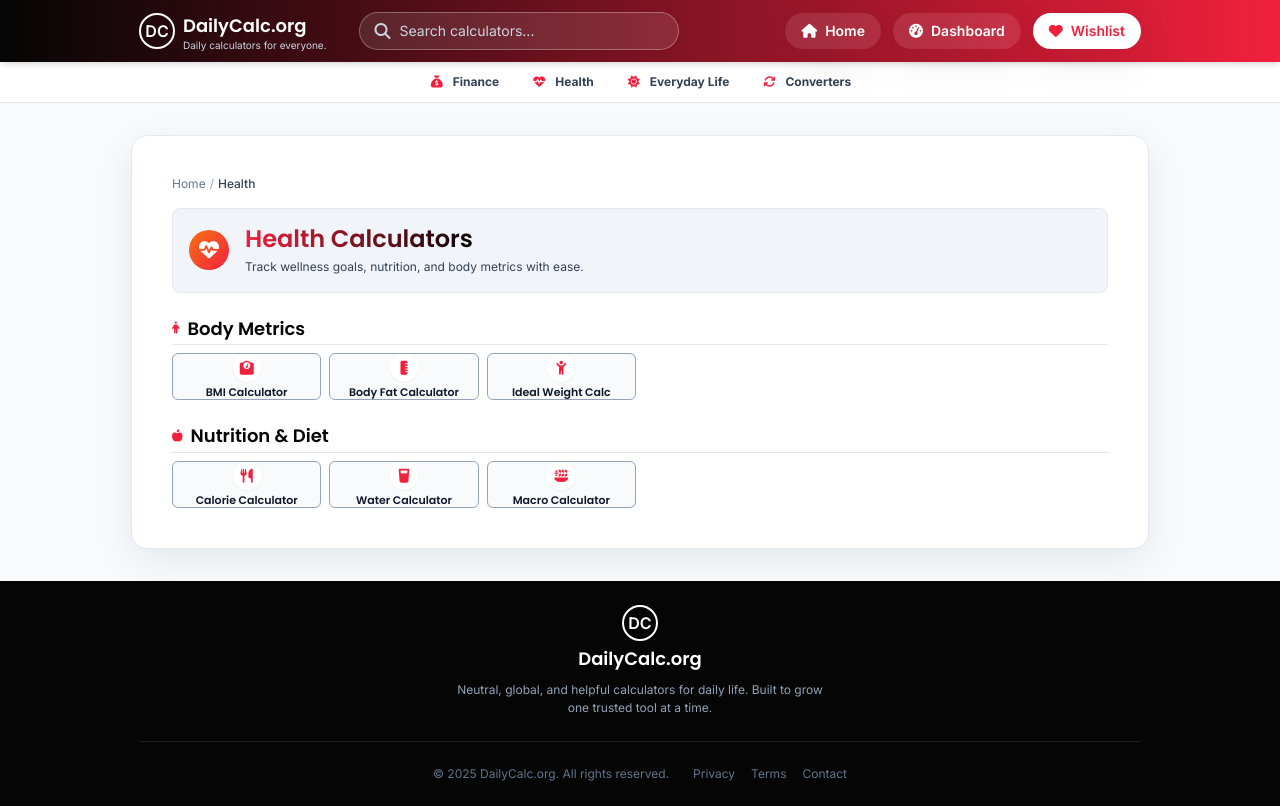
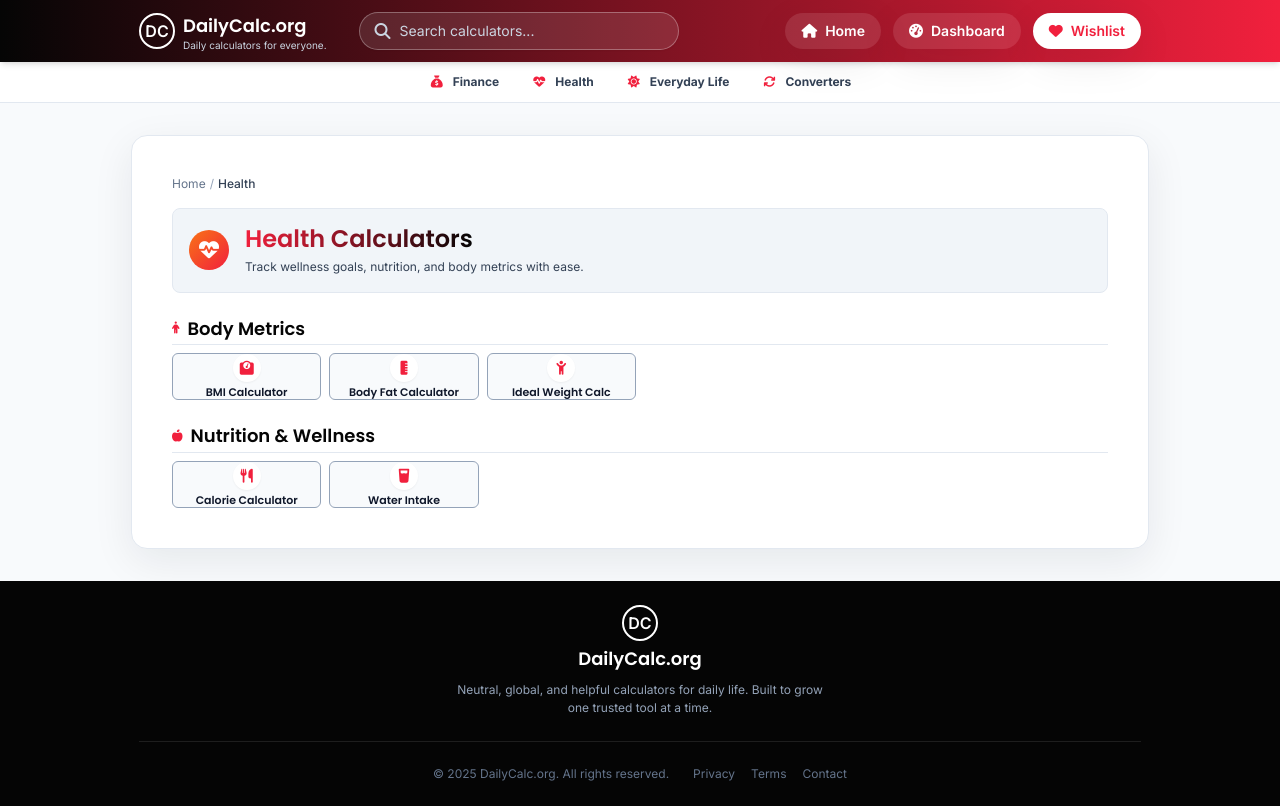
Before and after one commit to toolblaster/DailyCalc.org, a plain HTML site: page health/index.html in a window 1280 px wide. Drawn offline with nearby package versions, Linux system fonts and the light colour scheme.

Commit message:
Update index.html

```diff
--- a/health/index.html
+++ b/health/index.html
@@ -66,9 +66,9 @@
                     </a>
                 </div>
 
-                <!-- SUBCATEGORY 2: Nutrition & Diet -->
+                <!-- SUBCATEGORY 2: Nutrition & Wellness -->
                 <h2 class="calc-subcat-title">
-                    <i class="fa-solid fa-apple-whole"></i> Nutrition & Diet
+                    <i class="fa-solid fa-apple-whole"></i> Nutrition & Wellness
                 </h2>
                 <div class="calc-grid-5">
                     <a href="/health/calorie-calculator.html" class="calc-card-compact">
@@ -77,11 +77,7 @@
                     </a>
                     <a href="/health/water-intake.html" class="calc-card-compact">
                         <div><i class="fa-solid fa-glass-water"></i></div>
-                        <h3>Water Calculator</h3>
-                    </a>
-                    <a href="/health/macro-calculator.html" class="calc-card-compact">
-                        <div><i class="fa-solid fa-plate-wheat"></i></div>
-                        <h3>Macro Calculator</h3>
+                        <h3>Water Intake</h3>
                     </a>
                 </div>
 
```
